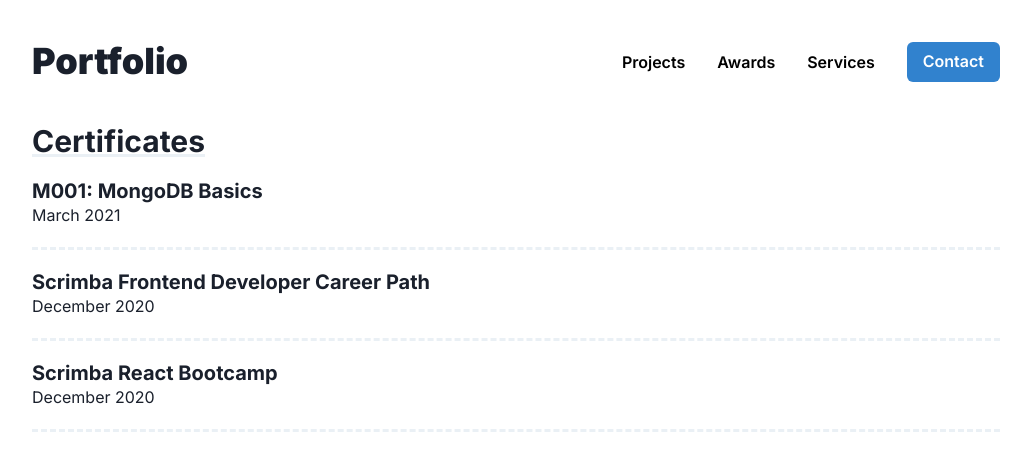
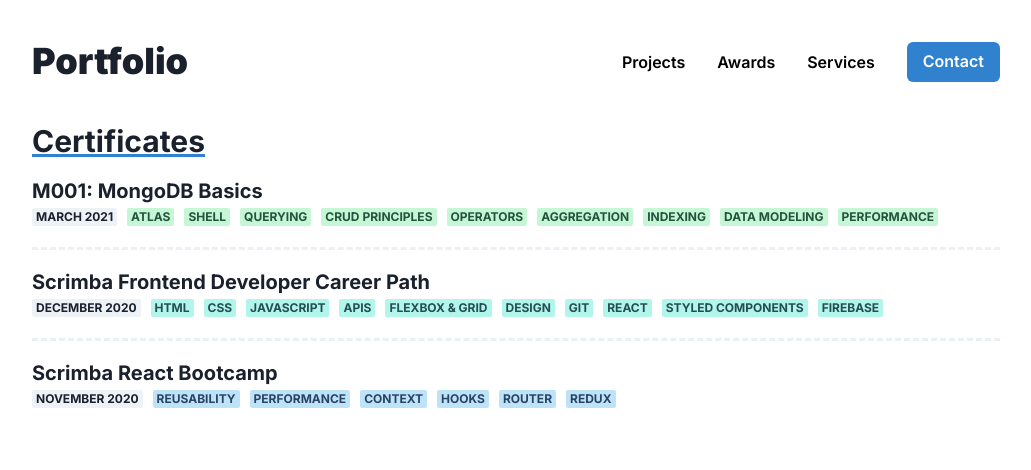
Before and after one commit to Mito9999/portfolio, a Next.js app: page /awards in a window 1280 px wide. Shown: the top 470 px of the page, without its empty margins (124-1155 px from the left). Built offline with nearby package versions, Linux system fonts and the light colour scheme.

Commit message:
Changed title underline to blue, Added skills to certificates in Awards page

```diff
--- a/components/Title.js
+++ b/components/Title.js
@@ -1,11 +1,7 @@
 import { Heading } from "@chakra-ui/react";
 export default function Title({ text }) {
   return (
-    <Heading
-      fontSize="30px"
-      textDecoration="underline solid rgb(234, 240, 245)"
-      pb="20px"
-    >
+    <Heading fontSize="30px" textDecoration="underline solid #3182CE" pb="20px">
       {text}
     </Heading>
   );
--- a/pages/awards.js
+++ b/pages/awards.js
@@ -1,19 +1,53 @@
 import Head from "next/head";
-import { Box, Heading, Text } from "@chakra-ui/react";
+import { Box, Heading, Text, Badge } from "@chakra-ui/react";
 import Title from "../components/Title";
 
 const awards = [
   {
     title: "M001: MongoDB Basics",
     date: "March 2021",
+    contentColor: "green",
+    content: [
+      "Atlas",
+      "Shell",
+      "Querying",
+      "CRUD Principles",
+      "Operators",
+      "Aggregation",
+      "Indexing",
+      "Data Modeling",
+      "Performance",
+    ],
   },
   {
     title: "Scrimba Frontend Developer Career Path",
     date: "December 2020",
+    contentColor: "teal",
+    content: [
+      "HTML",
+      "CSS",
+      "JavaScript",
+      "APIs",
+      "Flexbox & Grid",
+      "Design",
+      "Git",
+      "React",
+      "Styled Components",
+      "Firebase",
+    ],
   },
   {
     title: "Scrimba React Bootcamp",
-    date: "December 2020",
+    date: "November 2020",
+    contentColor: "blue",
+    content: [
+      "Reusability",
+      "Performance",
+      "Context",
+      "Hooks",
+      "Router",
+      "Redux",
+    ],
   },
 ];
 
@@ -28,12 +62,26 @@
       <main>
         <Title text="Certificates" />
 
-        {awards.map((award) => (
-          <Box mb="20px" pb="20px" borderBottom="3px dashed rgb(234, 240, 245)">
+        {awards.map((award, idx) => (
+          <Box
+            mb="20px"
+            pb="20px"
+            key={idx}
+            borderBottom={
+              award.title !== awards[awards.length - 1].title
+                ? "3px dashed rgb(234, 240, 245)"
+                : "none"
+            }
+          >
             <Heading as="h2" size="md">
               {award.title}
             </Heading>
-            <Text>{award.date}</Text>
+            <Badge mr="10px">{award.date}</Badge>
+            {award.content.map((skill) => (
+              <Badge colorScheme={award.contentColor} mr="10px">
+                {skill}
+              </Badge>
+            ))}
           </Box>
         ))}
       </main>
```
